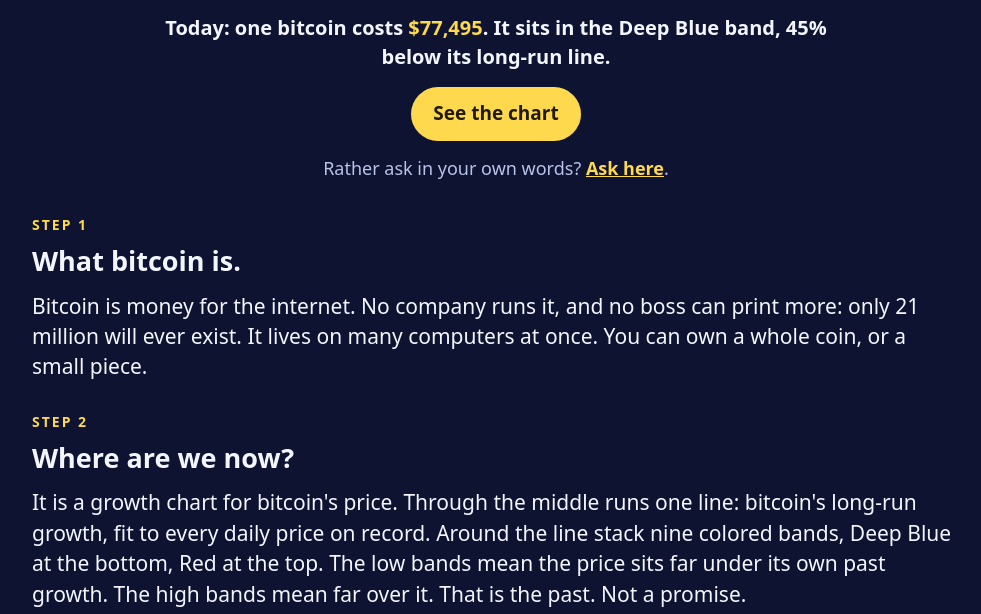
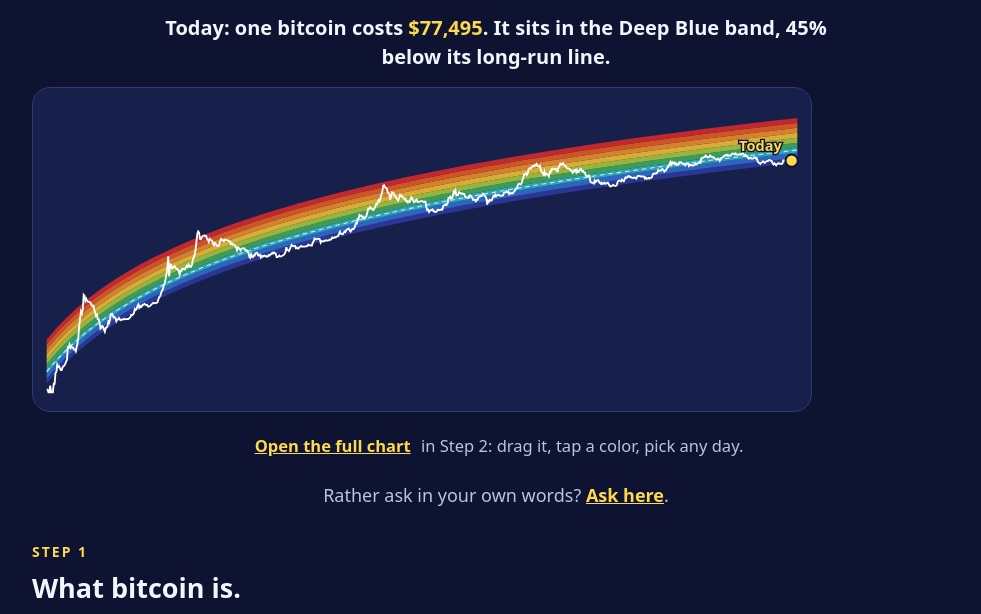
Before and after one commit to wdlcmu/btc-rainbow, a plain HTML site: page index.html in a window 1280 px wide. Shown: the part 133-747 px from the top of the page, without its empty margins (144-1125 px from the left). Drawn offline with Linux system fonts and the light colour scheme; no server answers.

Commit message:
D6 show it first (Nov 1): the rainbow chart now renders in the hero on screen one (same data, same span, same log scale as the full chart; drawn from the saved copy at first paint, redrawn live); the See the chart gate button is gone, replaced by a plain anchor to the full interactive chart in Step 2

```diff
--- a/index.html
+++ b/index.html
@@ -43,6 +43,11 @@
   .sub{font-size:21px;color:var(--soft);margin:0 auto 16px;max-width:34em}
   .todayline{font-size:20px;font-weight:700;margin:0 auto 16px;max-width:34em}
   .todayline b{color:var(--gold)}
+  .herochart{max-width:780px;margin:2px auto 10px}
+  #hero-chart{touch-action:pan-y}
+  .herocap{font-size:16.5px;color:var(--soft);margin:0 auto 2px}
+  .herocap a{color:var(--gold);font-weight:700;display:inline-flex;align-items:center;
+    min-height:44px;padding:0 6px}
   .btn{display:inline-block;background:var(--gold);color:#221a00;font-weight:700;
     padding:13px 22px;border-radius:999px;text-decoration:none;font-size:19px;min-height:48px}
   section.block{margin:30px 0 0}
@@ -153,7 +158,11 @@
     <h1>The Bitcoin Rainbow in plain words.</h1>
     <p class="sub">Sixteen years of climbs and crashes, in words anyone can read.</p>
     <p class="todayline" id="hero-today">Today: reading the chart&hellip;</p>
-    <a class="btn" href="#now">See the chart</a>
+    <div class="chartbox herochart">
+      <svg id="hero-chart" viewBox="0 0 1000 400" role="img"
+        aria-label="Bitcoin rainbow chart. Nine colored bands around bitcoin's long-run growth line, and the price line of every week since 2010. Today the price sits in the Deep Blue band."></svg>
+    </div>
+    <p class="herocap"><a href="#now">Open the full chart</a> in Step 2: drag it, tap a color, pick any day.</p>
     <p class="asklink">Rather ask in your own words? <a href="/ask">Ask here</a>.</p>
   </header>
 
@@ -471,6 +480,53 @@ function draw(data){
   });
 }
 
+// Hero chart (D6, show it first, Nov 1): the same chart, drawn small in
+// the hero so the first screen shows the rainbow instead of a button
+// that promises it. Same data, same time span, same log scale as the
+// main chart below — same t0/t1 and y-range, so the picture cannot
+// drift from the full chart and the line gains no extra future.
+function drawHero(data){
+  const svg = $("hero-chart");
+  if (!svg) return;
+  const W=1000,H=400, L=10, R=10, T=12, B=12;
+  const iw=W-L-R, ih=H-T-B;
+  const t0=data.historyFirst.ts, t1=data.spot.ts + 45*86400;
+  const yMin=Math.log(0.05), yMax=Math.log(2000000);
+  const X=(ts)=> L + (ts-t0)/(t1-t0)*iw;
+  const Y=(p)=> T + (yMax-Math.log(p))/(yMax-yMin)*ih;
+  const fit=data.fit, genesis=data.genesisTs;
+  const trend=(ts)=> Math.exp(fit.a + fit.b*Math.log((ts-genesis)/86400));
+  let s="";
+  const steps=72;
+  for(let k=0;k<9;k++){
+    const top=[], bot=[];
+    for(let i=0;i<=steps;i++){
+      const ts=t0+(t1-t0)*i/steps;
+      top.push([X(ts), Y(trend(ts)*Math.exp(data.bandBottom + data.bandWidth*(k+1)))]);
+      bot.push([X(ts), Y(trend(ts)*Math.exp(data.bandBottom + data.bandWidth*k))]);
+    }
+    const pts=top.concat(bot.reverse()).map(p=>p[0].toFixed(1)+","+p[1].toFixed(1)).join(" ");
+    s+=`<polygon points="${pts}" fill="${data.bands[k].color}" opacity="0.88"/>`;
+  }
+  const fitPts=[];
+  for(let i=0;i<=steps;i++){ const ts=t0+(t1-t0)*i/steps; fitPts.push(X(ts).toFixed(1)+","+Y(trend(ts)).toFixed(1)); }
+  s+=`<polyline points="${fitPts.join(" ")}" fill="none" stroke="#ffffff" stroke-width="1.4" stroke-dasharray="6 5" opacity="0.75"/>`;
+  const pricePts=data.points.map(p=>X(p[0]).toFixed(1)+","+Y(p[1]).toFixed(1)).join(" ");
+  s+=`<polyline points="${pricePts}" fill="none" stroke="#ffffff" stroke-width="2.4"/>`;
+  const dx=X(data.spot.ts), dy=Y(data.spot.price);
+  s+=`<circle cx="${dx}" cy="${dy}" r="8" fill="#ffd94d" stroke="#0d1330" stroke-width="2.5"/>`;
+  const anchor = dx > W-R-130 ? "end" : "start";
+  const lx = anchor==="end" ? dx-13 : dx+13;
+  s+=`<text x="${lx}" y="${dy-13}" fill="#ffd94d" font-size="19" font-weight="700" text-anchor="${anchor}" style="paint-order:stroke;stroke:#0d1330;stroke-width:3.5px">Today</text>`;
+  svg.innerHTML=s;
+  if (data.today && data.today.band) {
+    svg.setAttribute("aria-label",
+      "Bitcoin rainbow chart. Nine colored bands around bitcoin's long-run growth line, and the price line of every week since 2010. Today the price sits in the " +
+      data.today.band.name + " band, " + Math.abs(data.today.pct) + "% " +
+      (data.today.pct < 0 ? "below" : "above") + " the line.");
+  }
+}
+
 // What each band means, in one line: how far from the line it sits.
 // (Site copy. The worker's band data still carries the short labels;
 // these lines are computed from the band edges themselves.)
@@ -519,6 +575,7 @@ function buildRows(data){
 function fill(data, savedCopy){
   chartData = data;
   draw(data);
+  drawHero(data);
   buildRows(data);
   renderSim();
   // Today panel, composed on the site from the engine's own fields:
@@ -583,6 +640,10 @@ async function load(){
     else $("today-text").textContent = "The chart is resting. Please come back soon.";
   }
 }
+// Hero first paint: draw from the saved copy now so the chart is on
+// the first screen at once; fill() redraws it with live data when the
+// worker answers.
+if (window.FALLBACK_CHART) { try { drawHero(window.FALLBACK_CHART); } catch(e){} }
 load();
 </script>
 <script src="data-daily.js"></script>
```
